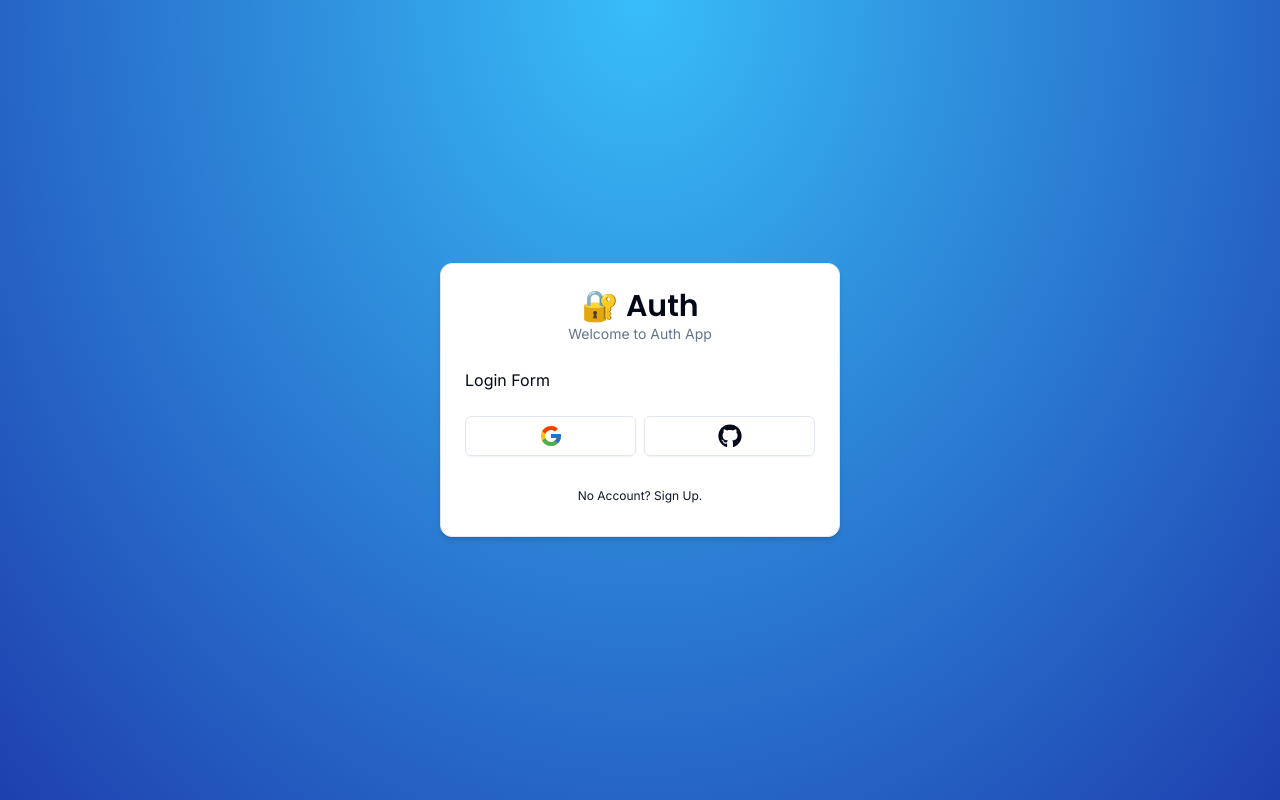
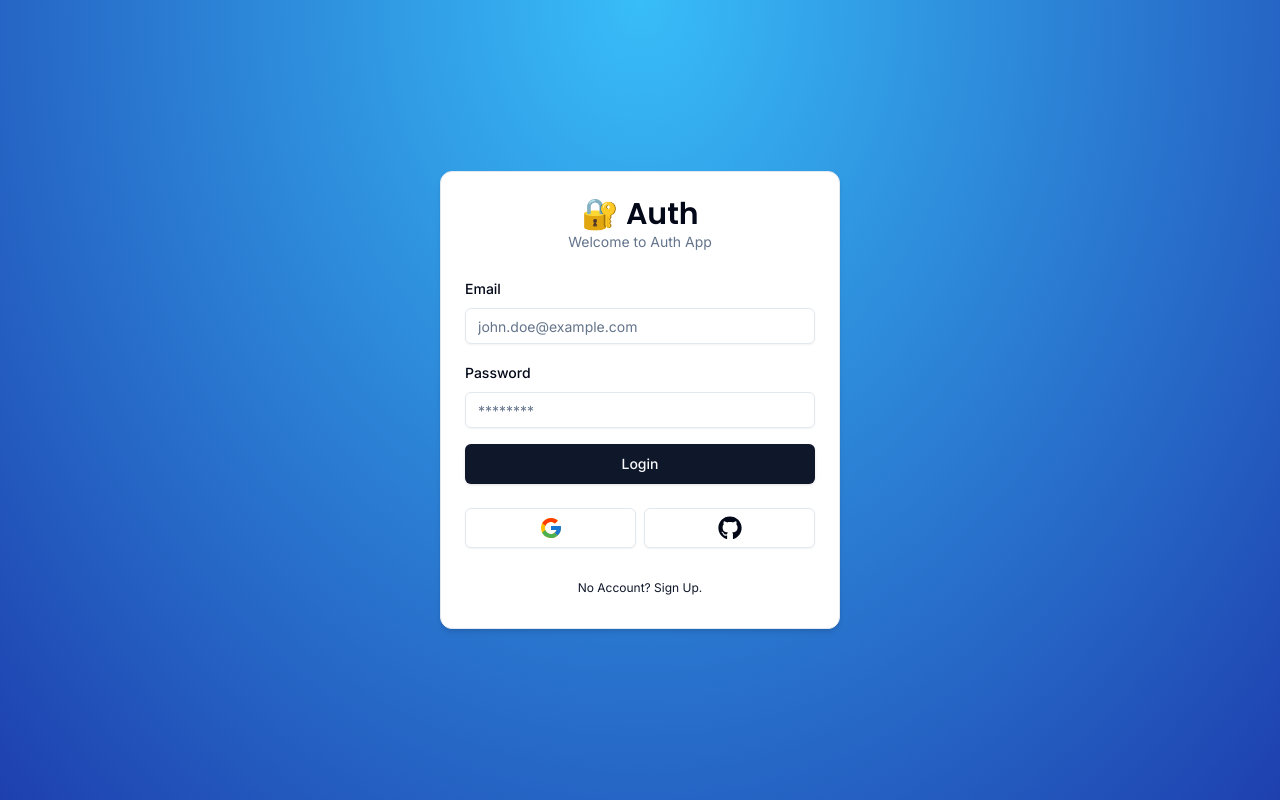
Before and after one commit to maxj-tech/auth-demo, a Next.js app in the folder frontend/auth-webapp/: page /auth/login in a window 1280 px wide. Built offline with nearby package versions, Linux system fonts and the light colour scheme.

Commit message:
Add login form with validation and submit functionality

```diff
--- a/frontend/auth-webapp/components/auth/login-form.tsx
+++ b/frontend/auth-webapp/components/auth/login-form.tsx
@@ -1,7 +1,35 @@
-import React from 'react'
+"use client"
+
+import * as z from 'zod'
+import { useForm } from 'react-hook-form'
+import { zodResolver } from '@hookform/resolvers/zod'
+import { LoginSchema } from '@/schemas'
+import {
+  Form,
+  FormControl,
+  FormField,
+  FormItem,
+  FormLabel,
+  FormMessage,
+} from '@/components/ui/form'
+
 import { CardWrapper } from './card-wrapper'
+import { Input } from '../ui/input'
+import { Button } from '../ui/button'
 
 export const LoginForm = () => {
+  const form = useForm<z.infer<typeof LoginSchema>>({
+    resolver: zodResolver(LoginSchema),
+    defaultValues: {
+      email: '',
+      password: ''
+    }
+  })
+
+  const onSubmit = (values: z.infer<typeof LoginSchema>) => {
+    console.log(values)
+  }
+
   return (
     <CardWrapper
       headerLabel='Welcome to Auth App'
@@ -9,7 +37,58 @@
       backButtonHref='/auth/signup'
       showSocial
      >
-     Login Form
+     <Form {...form} >
+      <form
+        onSubmit={form.handleSubmit(onSubmit)}
+        className='space-y-6'
+      >
+        <div className='space-y-4'>
+          <FormField
+            control={form.control}
+            name='email'
+            render={({ field }) => (
+              <FormItem>
+                <FormLabel>Email</FormLabel>
+                <FormControl >
+                  <Input
+                    {...field}
+                    placeholder='john.doe@example.com'
+                    type='email'
+                  />
+                </FormControl>
+                <FormMessage />
+              </FormItem>
+            )}
+          />
+
+          <FormField
+            control={form.control}
+            name='password'
+            render={({ field }) => (
+              <FormItem>
+                <FormLabel>Password</FormLabel>
+                <FormControl >
+                  <Input
+                    {...field}
+                    placeholder='********'
+                    type='password'
+                  />
+                </FormControl>
+                <FormMessage />
+              </FormItem>
+            )}
+          />
+
+          <Button
+            type='submit'
+            size='lg'
+            className='w-full'
+          >
+            Login
+          </Button>
+        </div>
+      </form>
+     </Form>
     </CardWrapper>
   )
 }
--- /dev/null
+++ b/frontend/auth-webapp/schemas/index.ts
@@ -0,0 +1,10 @@
+import * as z from "zod"
+
+export const LoginSchema = z.object({
+  email: z.string().email({
+    message: 'Valid Email address is required'
+  }),
+  password: z.string().min(1, {
+    message: 'Password is required'
+  })
+})
```
